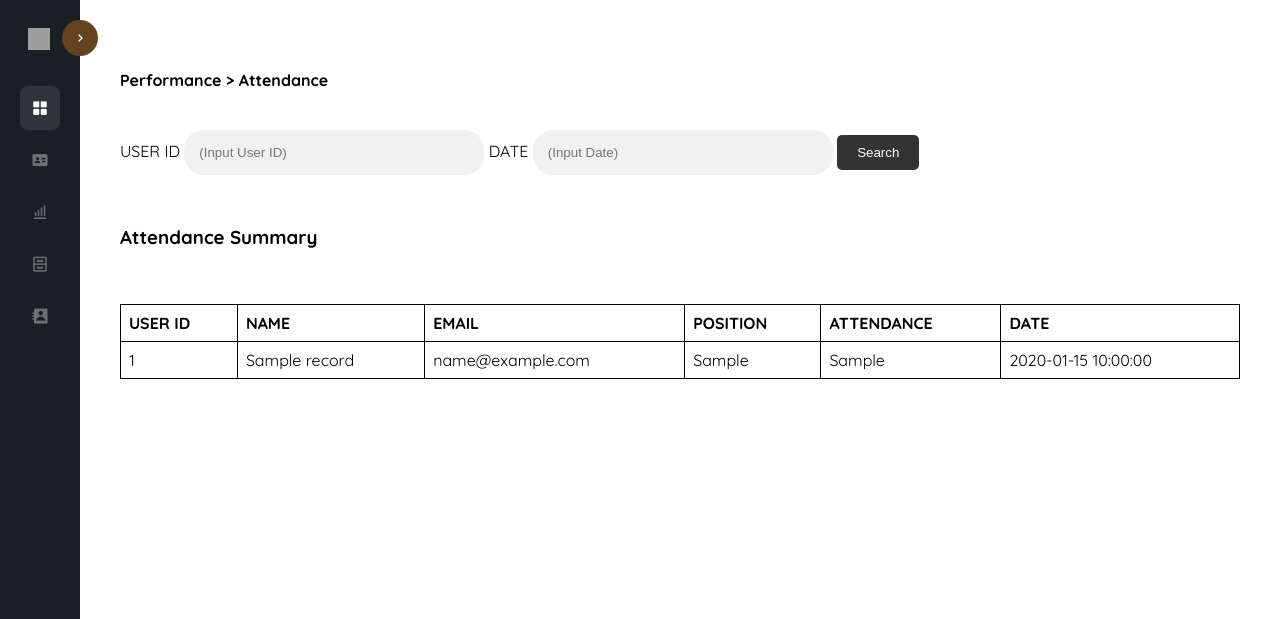
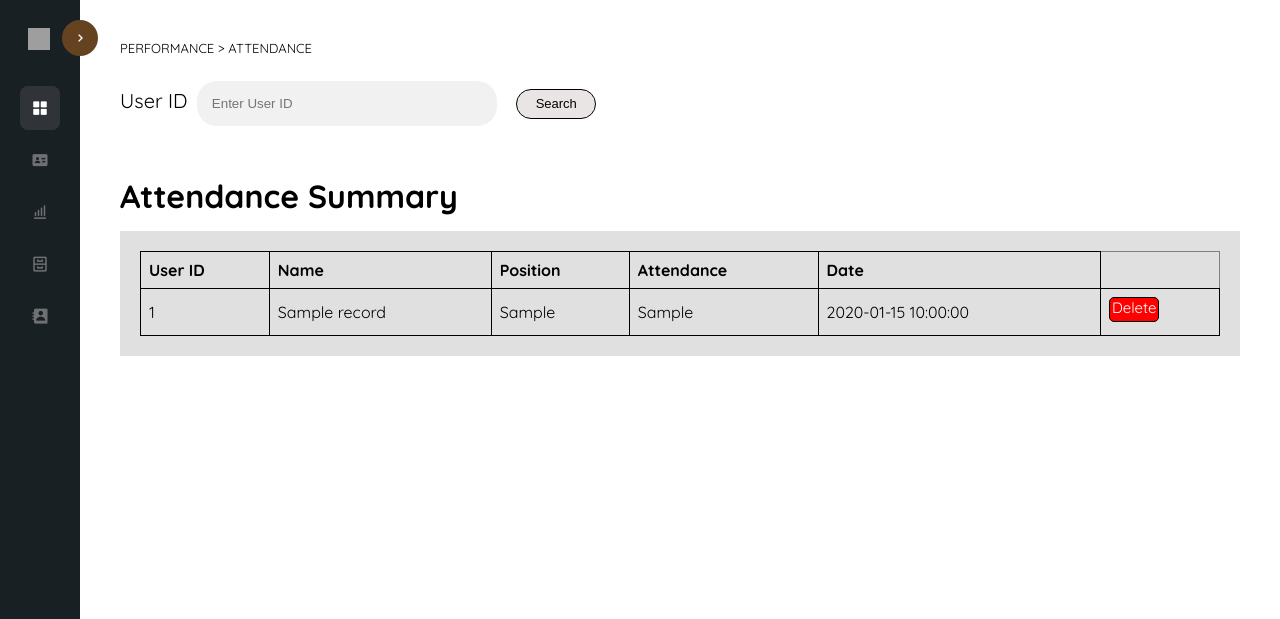
Before and after one commit to cleavor/uthm_web, a PHP site: page /attendance.php?user_id=1 in a window 1280 px wide. Shown: the top 619 px of the page. Run offline with PHP 8.4, Linux system fonts and the light colour scheme; tables that the repository leaves empty or names only in its code hold one stand-in row (values such as "Sample post"); grey boxes are pictures that could not be loaded.

Commit message:
Update attendance.php

```diff
--- a/attendance.php
+++ b/attendance.php
@@ -1,11 +1,20 @@
+<?php
+   include("connect.php");
+
+   if(isset($_GET["user_id"])){
+      $user_id = $_GET["user_id"];
+      $delete = mysqli_query($conn,"DELETE FROM attendance_records WHERE user_id = $user_id");
+   }
+?>
+
 <html lang="en">
 
 <head>
    <meta charset="UTF-8">
    <meta name="viewport" content="width=device-width, initial-scale=1.0">
-   <title>Sidebar Menu</title>
+   <title>Attendance</title>
    <!-- CSS -->
-   <link rel="stylesheet" href="./assets/css/style.css" />
+   <link rel="stylesheet" href="css/style.css" />
    <!-- Box Icons -->
    <link href='https://unpkg.com/boxicons@2.1.4/css/boxicons.min.css' rel='stylesheet'>
 </head>
@@ -14,47 +23,38 @@
 
    <?php
    include("sidebar.php");
-   include("connect.php");
    ?>
 
+   <!-- Content -->
    <div class="content-container">
+    <p class="path_leave">PERFORMANCE > <a href="attendance.php">ATTENDANCE</a></p>
 
-      <h4 class="title">Performance > Attendance</h4><br>
-
-      <div class="textbox-container">
-
+    <div class="search_container">
          <form method="POST" action="">
             <div class="textbox-container">
-               <label for="username1">USER ID</label>
-               <input type="text" id="username1" name="search_user_id" placeholder="(Input User ID)">
+               <label for="user_id" class="leave_label1">User ID</label>
+               <input type="text" id="user_id" name="search_user_id" placeholder="Enter User ID">
 
-               <label for="username1">DATE</label>
-               <input type="text" id="username2" name="search_date" placeholder="(Input Date)">
-
-               <button type="submit" name="searchButton" class="button">Search</button>
+               <button type="submit" class="btnsearch" name="searchButton">Search</button>
             </div>
          </form>
     </div><br>
 
-      <h3 class="title">Attendance Summary</h3><br><br>
-      <div class="container">
-         <div class="box">
+      <h1 class="title">Attendance Summary</h1>
+      <div class="summary_table">
+    <?php
+         include("connect.php");
 
-            <?php
          // Check if search parameters are provided
-            if (isset($_POST['search_user_id']) || isset($_POST['search_date'])) {
+         if (isset($_POST['search_user_id']) ) {
             $search_user_id = $_POST['search_user_id'];
-               $search_date = $_POST['search_date'];
+
 
             // Build the SQL query based on provided search parameters
             $sql = "SELECT * FROM attendance_records WHERE 1";
 
             if (!empty($search_user_id)) {
                $sql .= " AND user_id = '$search_user_id'";
-               }
-
-               if (!empty($search_date)) {
-                  $sql .= " AND date = '$search_date'";
             }
          } else {
             // Fetch all data if no specific search parameters are provided
@@ -67,21 +67,35 @@
             // Output data of each row
             echo "<table border='1'>";
             echo "<thead>";
-               echo "<tr><th>USER ID</th><th>NAME</th><th>EMAIL</th><th>POSITION</th><th>ATTENDANCE</th><th>DATE</th></tr>";
+            echo "<tr><th>User ID</th><th>Name</th><th>Position</th><th>Attendance</th><th>Date</th></tr>";
             echo "</thead>";
             echo "<tbody>";
             while ($row = $result->fetch_assoc()) {
-                  echo "<tr><td>" . $row["user_id"] . "</td><td>" . $row["name"] . "</td><td>" . $row["email"] . "</td><td>" . $row["position"] . "</td><td>" . $row["attendance"] . "</td><td>" . $row["date"] . "</td></tr>";
+               echo "<tr><td>" . $row["user_id"];
+               echo "</td><td>" . $row["name"];
+               echo "</td><td>" . $row["position"];
+               echo "</td><td>" . $row["attendance"];
+               echo "</td><td>". $row["date"];
+               echo "</td><td>
+                     <div class='btn-group'>
+                        <a href='attendance.php?user_id=$row[user_id]' class='btn2' value='Delete'>Delete</a>
+                     </div>";
+               echo "</td></tr>";
             }
             echo "</tbody>";
             echo "</table>";
          } else {
+
+
             echo "No results found";
+
          }
+
          $conn->close();
       ?>
+
             <!-- Javascript -->
-            <script src="./assets/js/script.js"></script>
+            <script src="js/script.js"></script>
 </body>
 
 </html>
```
Lines whose indentation alone changed are shown as unchanged.
